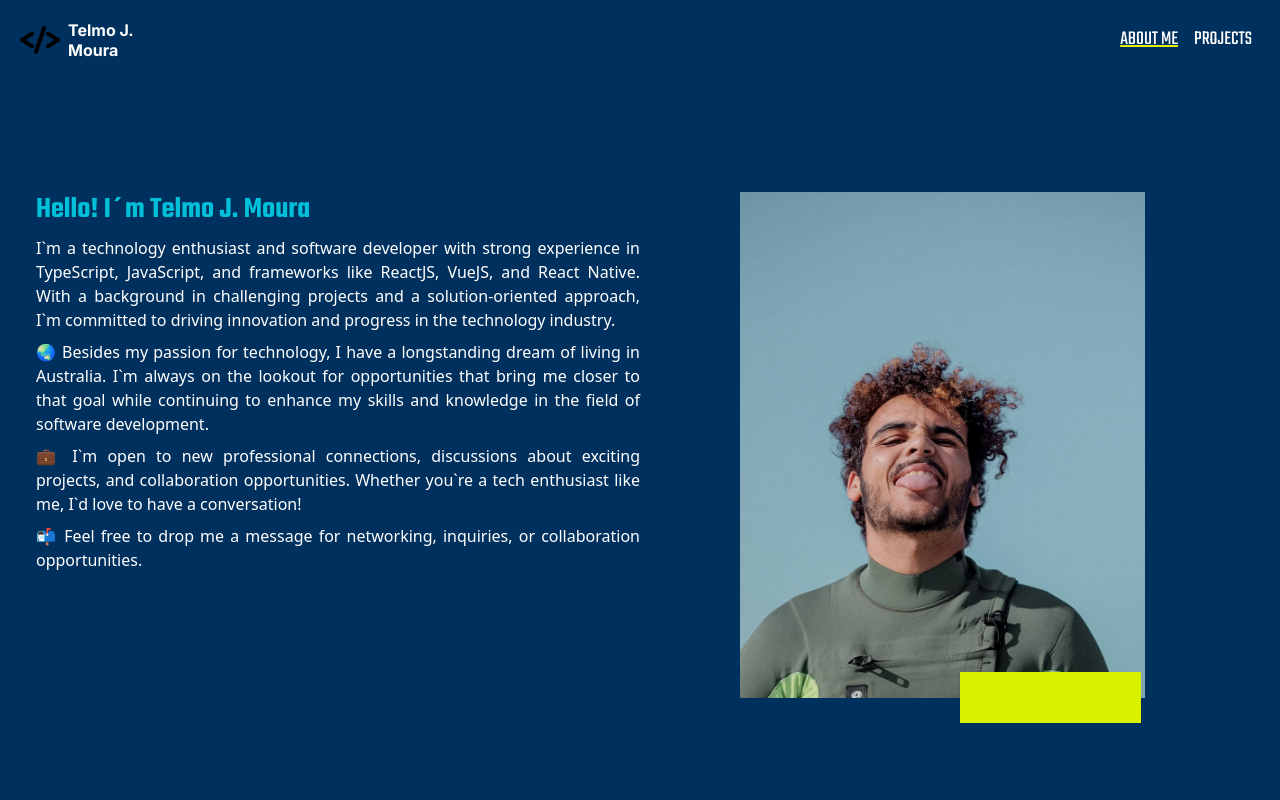
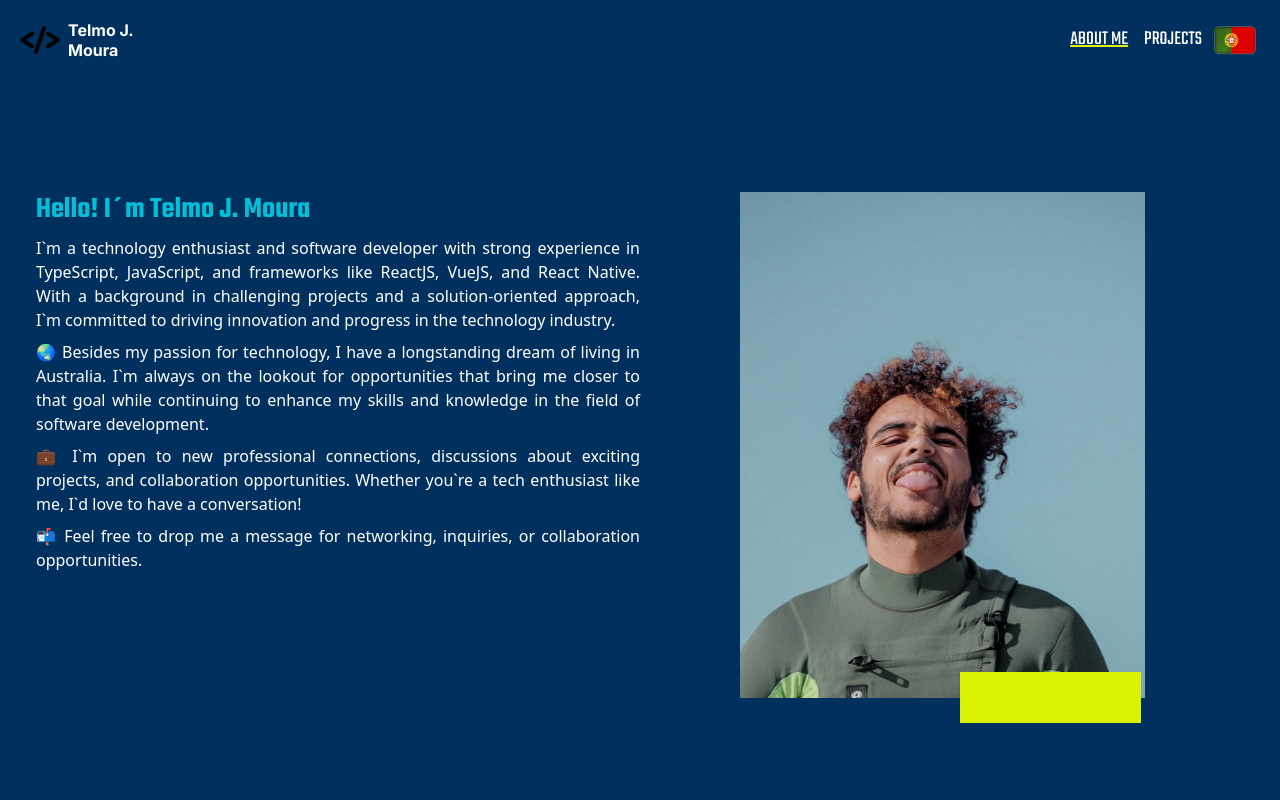
Before and after one commit to eutelmo/perosnal-website, a Next.js app: page /en/about in a window 1280 px wide. Shown: the top 800 px of the page. Built offline with nearby package versions, Linux system fonts and the light colour scheme; no server answers.

Commit message:
fix: LanguagePicker error on homepage

```diff
--- a/src/app/[locale]/(public)/homePage/homePage.tsx
+++ b/src/app/[locale]/(public)/homePage/homePage.tsx
@@ -198,7 +198,7 @@ export default function HomePage() {
         <ResumeBox />
 
         {/* Swipe with Portefolio */}
-        <Projectswipe />
+        {/* <Projectswipe /> */}
       </div>
       <Footer />
     </>
--- a/src/app/[locale]/(public)/projects/page.tsx
+++ b/src/app/[locale]/(public)/projects/page.tsx
@@ -5,6 +5,8 @@ import React, { useEffect, useState } from "react";
 import Header from "../../../components/Header";
 import Footer from "../../../components/Footer";
 import PortefolioComponent from "../../../components/portefolioComponent";
+
+//Utils
 import { useTranslations } from "next-intl";
 
 interface RepositoryProps {
@@ -57,7 +59,8 @@ export default function PortefolioPage() {
         <div className="-mt-[60%] px-9 ">
           <p className="font-teko text-4xl">Projects</p>
           <div className="flex flex-col">
-            {repositories
+            {repositories &&
+              repositories
                 .filter((repository) => repository.name !== "eutelmo")
                 .map((repository, index) => (
                   <PortefolioComponent
--- a/src/app/components/Header.tsx
+++ b/src/app/components/Header.tsx
@@ -10,6 +10,7 @@ import HeaderLogoLink from "./HeaderLogoLink";
 
 //Utils
 import { useTranslations } from "next-intl";
+import { LanguagePicker } from "./language-switcher";
 
 interface Headerprops {
   isMainHeader: boolean;
@@ -23,6 +24,7 @@ function Header({ isMainHeader }: Headerprops) {
       <div className="flex items-center space-x-reverse">
         <TextLink isMainHeader={isMainHeader} url="/about" text={t("links.aboutMe")} />
         <TextLink isMainHeader={isMainHeader} url="/projects" text={t("links.projects")} />
+        <LanguagePicker />
         {/* <TextLink isMainHeader={isMainHeader} url="" text="CONTACTS" /> */}
       </div>
     </div>
--- /dev/null
+++ b/src/app/components/language-switcher.tsx
@@ -0,0 +1,67 @@
+"use client";
+
+import React, { useEffect, useState } from "react";
+import { useLocale } from "next-intl";
+import { useRouter, usePathname } from "next/navigation";
+import Image from "next/image";
+
+//Images
+import AustraliaFlag from "../../../public/AustraliaFlag.png";
+import PortugalFlag from "../../../public/PortugalFlag.png";
+
+export const LanguagePicker: React.FC = () => {
+  const locale = useLocale();
+  const router = useRouter();
+  const [isAuflag, setFlag] = useState(locale === "en");
+
+  const currentPath = usePathname();
+
+  const extractLocaleAndPath = (URL: string) => {
+    const match = URL.match(/^\/([a-z]{2})(\/.*)?$/i);
+    if (match) {
+      const [, locale, path] = match;
+      if (path) {
+        return [locale, path.slice(1)];
+      } else {
+        return [locale];
+      }
+    }
+    return [];
+  };
+
+  const handleLocaleChange = () => {
+    const [newLocale, ...path] = extractLocaleAndPath(currentPath);
+    console.log("path", path);
+    console.log("newLocale", newLocale);
+
+    if (newLocale === locale) {
+      console.log("newLocale", newLocale);
+      setFlag(newLocale === "en");
+      if (newLocale === "en") {
+        document.cookie = `NEXT_LOCALE=pt; path=/; max-age=31536000; SameSite=Lax`;
+        router.push(`/pt${path.length > 0 ? `/${path.join("/")}` : ""}`);
+      } else {
+        document.cookie = `NEXT_LOCALE=en; path=/; max-age=31536000; SameSite=Lax`;
+        router.push(`/en${path.length > 0 ? `/${path.join("/")}` : ""}`);
+      }
+    }
+  };
+
+  return (
+    <div className="flex space-x-4">
+      <button onClick={() => handleLocaleChange()}>
+        <Image
+          src={!isAuflag ? AustraliaFlag : PortugalFlag}
+          alt="Site-Icon"
+          width={50}
+          height={85}
+          style={{
+            objectFit: "cover",
+          }}
+        />
+      </button>
+    </div>
+  );
+};
+
+export default LanguagePicker;
--- a/src/app/components/textLink.tsx
+++ b/src/app/components/textLink.tsx
@@ -13,14 +13,14 @@ interface TextLinkProp {
 }
 
 export default function TextLink({ url, text, isMainHeader }: TextLinkProp) {
-  function getCurrentPathWithoutPrefix(URLprefix: string) {
+  const getCurrentPathWithoutPrefix = (URLprefix: string) => {
     const match = URLprefix.match(/^\/[a-z]{2}\//i);
     if (match) {
       return URLprefix.replace(match[0], "/");
     }
 
     return URLprefix;
-  }
+  };
   const currentPath = usePathname();
 
   return (
```
Also changed, not shown: public/AustraliaFlag.png (added), public/PortugalFlag.png (added). Lines whose indentation alone changed are shown as unchanged.
